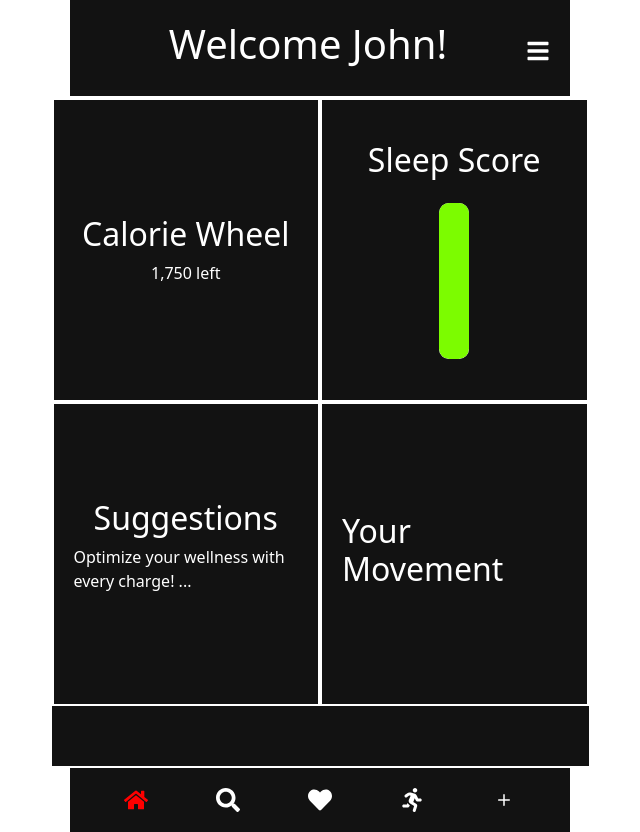
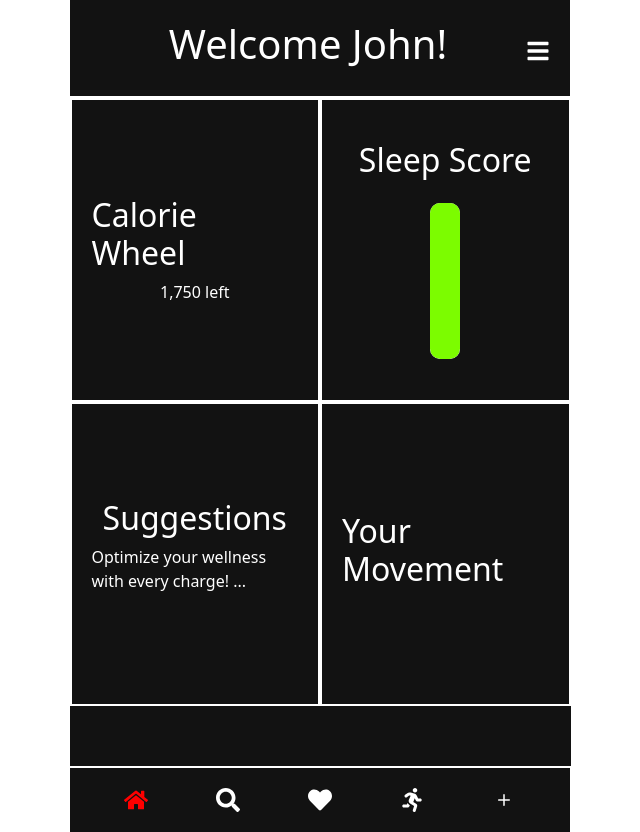
Before and after one commit to tushardubey02/HealthApp434, a React (Create React App) app in the folder healthapp/: page / in a window 1280 px wide. Shown: the whole page, without its empty margins (320-960 px from the left). Built offline with nearby package versions, Linux system fonts and the light colour scheme.

Commit message:
fixed width

```diff
--- a/healthapp/src/pages/Dashboard/Dashboard.css
+++ b/healthapp/src/pages/Dashboard/Dashboard.css
@@ -6,7 +6,7 @@
 
   justify-content: center;
   align-content: start;
-  max-width: 541px;
+  max-width: 505px;
   margin: 0 auto;
   border: 2px solid white;
   min-height: calc(100vh - 16vh);
```
